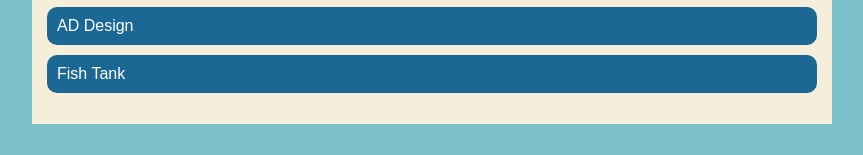
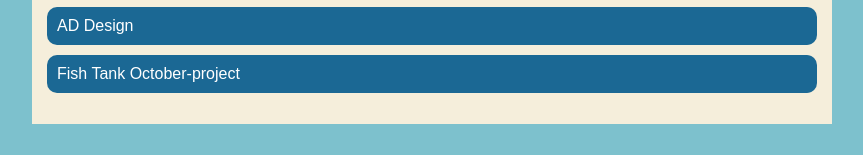
Before and after one commit to aidenhupp/aidenhupp.github.io, a plain HTML site: page portfolio.html in a window 1280 px wide. Shown: the part 485-640 px from the top of the page, without its empty margins (208-1071 px from the left). Drawn offline with Linux system fonts and the light colour scheme.

Commit message:
October Project

```diff
--- a/portfolio.html
+++ b/portfolio.html
@@ -49,6 +49,7 @@
                     </li>
                     <li>
                         <a href="https://www.khanacademy.org/computer-programming/actual-spinoff-of-project-fish-tank/5944929830944768" target="_blank">Fish Tank</a>
+                        <a href="https://www.khanacademy.org/computer-programming/hupp-halloween-project/5083920612311040" target="_blank">October-project</a>
                     </li>
                 </ul>
             </div>
```
